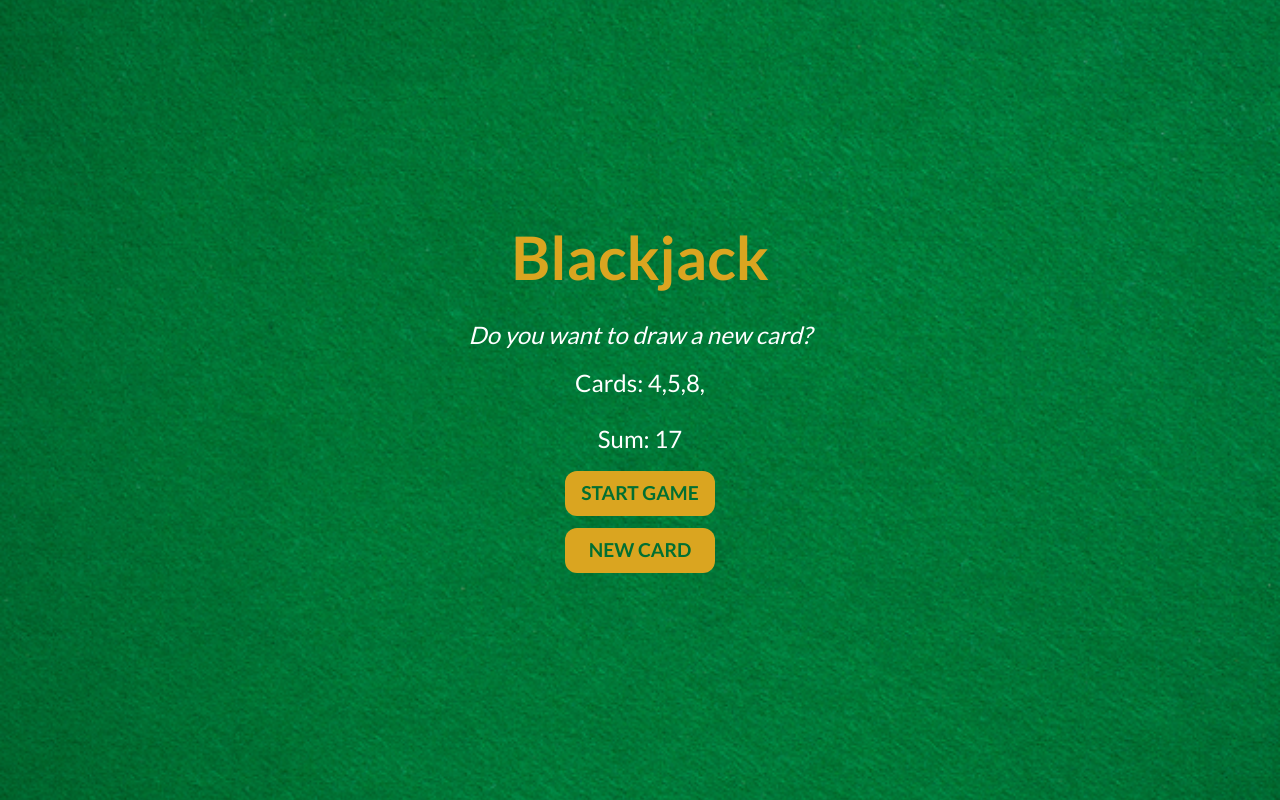
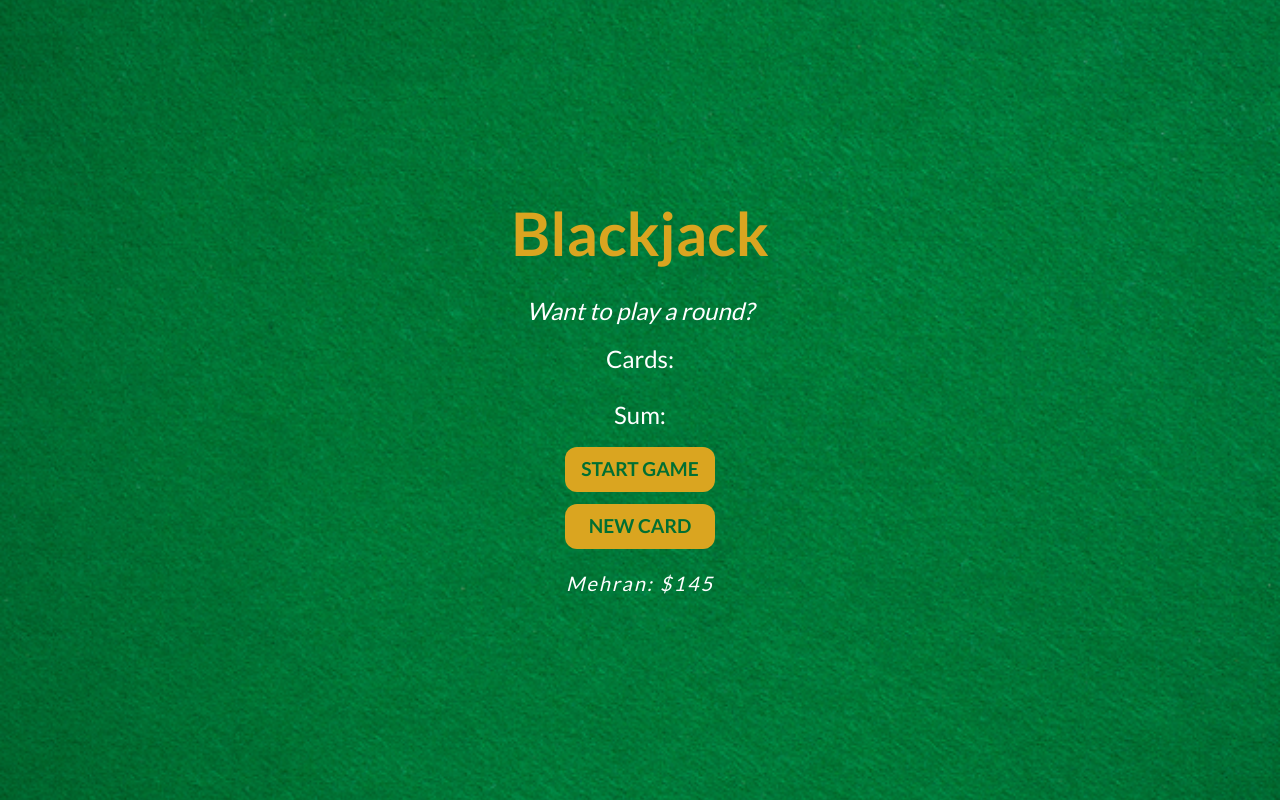
Before and after one commit to mehran1801/HTML-CSS-JS, a plain HTML site: page DOM_Manipulation/BlackJack/index.html in a window 1280 px wide. Both pictures are taken after a click on the button "NEW CARD". Drawn offline with nearby package versions, Linux system fonts and the light colour scheme.

Commit message:
blackjack complete

```diff
--- a/DOM_Manipulation/BlackJack/index.html
+++ b/DOM_Manipulation/BlackJack/index.html
@@ -21,6 +21,7 @@
     </div>
         <button onclick="startGame()" class="bg-[goldenrod] w-[150px] py-2 rounded-xl text-[#016f32] font-bold">START GAME</button>
         <button onclick="newCard()" class="bg-[goldenrod] w-[150px] py-2 rounded-xl text-[#016f32] font-bold block mx-auto mt-3">NEW CARD</button>
+        <p id="player-el" class="tracking-widest mt-5 text-xl italic "></p>
 </div>
 
 <script src="main.js"></script>
--- a/DOM_Manipulation/BlackJack/main.js
+++ b/DOM_Manipulation/BlackJack/main.js
@@ -1,57 +1,38 @@
-// let firstCard = 10
-// let secondCard = 4
-// let cards = [firstCard, secondCard]
-// let sum = firstCard + secondCard
-// let hasBlackJack = false
-// let isAlive = true
-// let message = "";
-// let messageEl = document.getElementById("message-el")
-// let sumEl = document.getElementById("sum-el")
-// let cardsEl = document.getElementById("cards-el")
-
-// function startGame() {
-//     renderGame()
-// }
-
-// function renderGame() {
-//     cardsEl.textContent = "Cards: " + cards[0] + " " + cards[1]
-//     sumEl.textContent = "Sum: " + sum
-//     if (sum <= 20) {
-//         message = "Do you want to draw a new card?"
-//     } else if (sum === 21) {
-//         message = "You've got Blackjack!"
-//         hasBlackJack = true
-//     } else {
-//         message = "You're out of the game!"
-//         isAlive = false
-//     }
-//     messageEl.textContent = message
-// }
-
-
-// function newCard() {
-//     let card = 6
-//     sum += card
-//     // Push the card to the cards array
-
-
-//     renderGame()
-// }
 
 
 let messageEl = document.querySelector('#message-el')
 let cardsEl = document.querySelector('#cards-el')
 let sumEl = document.querySelector('#sum-el')
+let playerEl = document.getElementById('player-el');
 
-let firstCard = 4;
-let secondCard = 5;
-let cards = [firstCard, secondCard]
+let player = {
+    name:'Mehran',
+    chips:145
+}
+playerEl.textContent = `${player.name}: $${player.chips}`
 let hasBlackJack = false
-let isAlive = true
+let isAlive = false;
 let message = ""
-let sum = firstCard+secondCard;
+
+
+function getRandomCard(){
+    let random = Math.floor(Math.random()*13)+1;
+    if(random===1){
+        return 11;
+    }else if(random > 10){
+        return 10;
+    }else{
+        return random;
+    }
+}
+
 
 function startGame(){
+    isAlive = true
+    let firstCard = getRandomCard()
+    let secondCard = getRandomCard()
+    cards = [firstCard, secondCard]
+    sum = firstCard + secondCard
     renderGame();
 }
 function renderGame(){
@@ -72,8 +53,11 @@ if (sum <= 20) {
         messageEl.textContent = message;
 }
 function newCard(){
-    let card = 8;
+    let card =  getRandomCard();
+
+    if( hasBlackJack !==true && isAlive ===true){
     sum+=card;
     cards.push(card);
     renderGame();
+    }
 }
```
Also changed, not shown: 1 other file.
